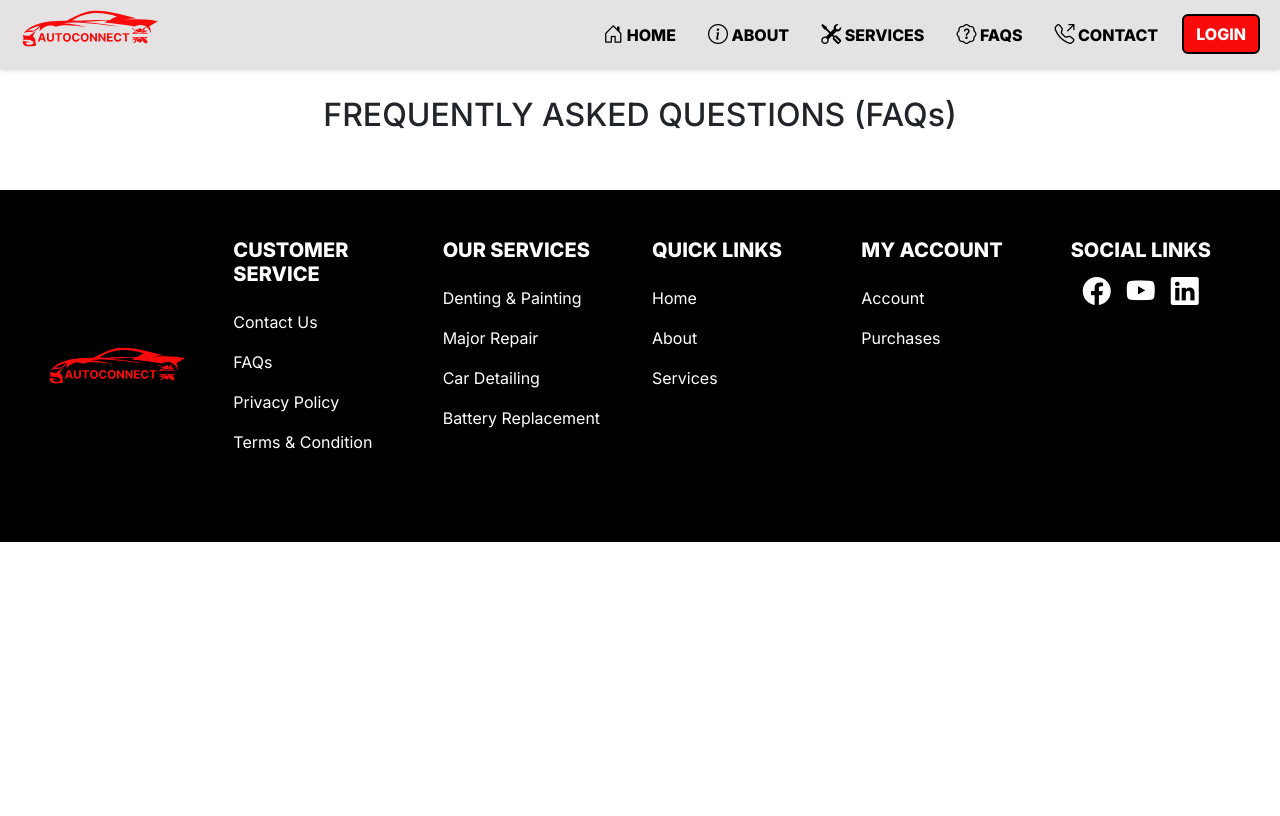
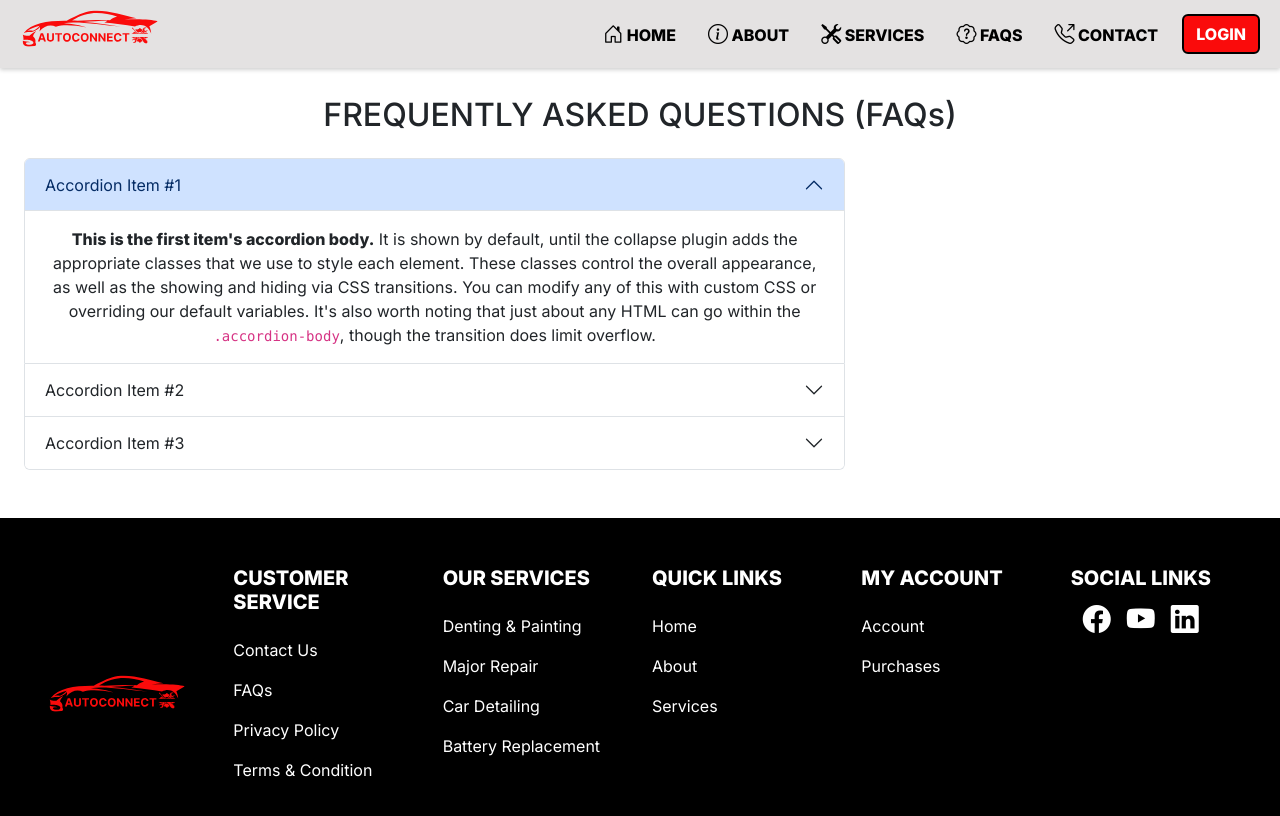
Before and after one commit to jaspherbagor/AutoConnect, a React (Create React App) app in the folder front-end/: page /faqs in a window 1280 px wide. Shown: the top 816 px of the page. Built offline with nearby package versions, Linux system fonts and the light colour scheme.

Commit message:
added a partial structure of the faqs

```diff
--- a/front-end/src/components/pages/client/faqs.jsx
+++ b/front-end/src/components/pages/client/faqs.jsx
@@ -7,7 +7,47 @@ const Faqs = () => {
         <ClientNavbar/>
 
         <section className="faq-section container-fluid px-md-4 px-sm-4 px-3 py-5">
-            <h2 className="text-center mt-5">FREQUENTLY ASKED QUESTIONS (FAQs)</h2>
+            <h2 className="text-center mt-5 mb-4">FREQUENTLY ASKED QUESTIONS (FAQs)</h2>
+            <div className="col-md-8 col-sm-8 col-12">
+            <div class="accordion" id="accordionPanelsStayOpenExample">
+  <div class="accordion-item">
+    <h2 class="accordion-header">
+      <button class="accordion-button" type="button" data-bs-toggle="collapse" data-bs-target="#panelsStayOpen-collapseOne" aria-expanded="true" aria-controls="panelsStayOpen-collapseOne">
+        Accordion Item #1
+      </button>
+    </h2>
+    <div id="panelsStayOpen-collapseOne" class="accordion-collapse collapse show">
+      <div class="accordion-body">
+        <strong>This is the first item's accordion body.</strong> It is shown by default, until the collapse plugin adds the appropriate classes that we use to style each element. These classes control the overall appearance, as well as the showing and hiding via CSS transitions. You can modify any of this with custom CSS or overriding our default variables. It's also worth noting that just about any HTML can go within the <code>.accordion-body</code>, though the transition does limit overflow.
+      </div>
+    </div>
+  </div>
+  <div class="accordion-item">
+    <h2 class="accordion-header">
+      <button class="accordion-button collapsed" type="button" data-bs-toggle="collapse" data-bs-target="#panelsStayOpen-collapseTwo" aria-expanded="false" aria-controls="panelsStayOpen-collapseTwo">
+        Accordion Item #2
+      </button>
+    </h2>
+    <div id="panelsStayOpen-collapseTwo" class="accordion-collapse collapse">
+      <div class="accordion-body">
+        <strong>This is the second item's accordion body.</strong> It is hidden by default, until the collapse plugin adds the appropriate classes that we use to style each element. These classes control the overall appearance, as well as the showing and hiding via CSS transitions. You can modify any of this with custom CSS or overriding our default variables. It's also worth noting that just about any HTML can go within the <code>.accordion-body</code>, though the transition does limit overflow.
+      </div>
+    </div>
+  </div>
+  <div class="accordion-item">
+    <h2 class="accordion-header">
+      <button class="accordion-button collapsed" type="button" data-bs-toggle="collapse" data-bs-target="#panelsStayOpen-collapseThree" aria-expanded="false" aria-controls="panelsStayOpen-collapseThree">
+        Accordion Item #3
+      </button>
+    </h2>
+    <div id="panelsStayOpen-collapseThree" class="accordion-collapse collapse">
+      <div class="accordion-body">
+        <strong>This is the third item's accordion body.</strong> It is hidden by default, until the collapse plugin adds the appropriate classes that we use to style each element. These classes control the overall appearance, as well as the showing and hiding via CSS transitions. You can modify any of this with custom CSS or overriding our default variables. It's also worth noting that just about any HTML can go within the <code>.accordion-body</code>, though the transition does limit overflow.
+      </div>
+    </div>
+  </div>
+</div>
+            </div>
         </section>
 
         <ClientFooter/>
```
